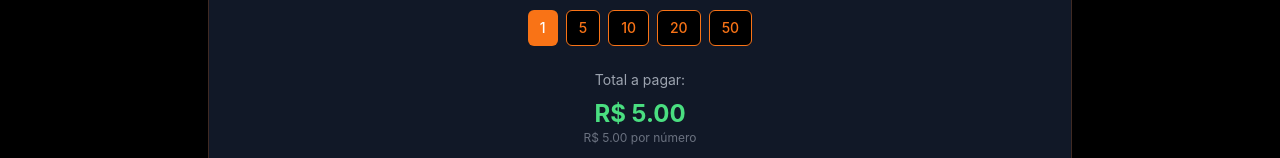
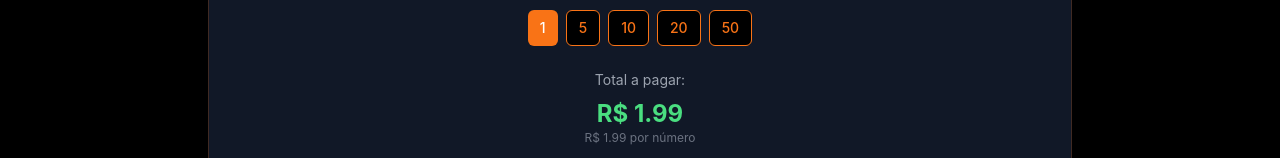
Before and after one commit to sistemasia25/litoral-premia-digital-rifa, a React (Vite) app: page / in a window 1280 px wide. Shown: the part 794-952 px from the top of the page. Built offline with nearby package versions, Linux system fonts and the light colour scheme.

Commit message:
Fix: Update number promotion values
Correct the number promotion values to 1.99 and 0.99.

```diff
--- a/src/components/NumberSelector.tsx
+++ b/src/components/NumberSelector.tsx
@@ -7,8 +7,17 @@ import { PurchaseModal } from "./PurchaseModal";
 const NumberSelector = () => {
   const [quantity, setQuantity] = useState(1);
   const [isPurchaseModalOpen, setIsPurchaseModalOpen] = useState(false);
-  const pricePerNumber = 5;
-  const total = (quantity * pricePerNumber).toFixed(2);
+  const pricePerNumber = 1.99;
+
+  // Calcular o total com desconto para 10 números ou mais
+  const calculateTotal = () => {
+    if (quantity >= 10) {
+      return (quantity * 0.99).toFixed(2);
+    }
+    return (quantity * pricePerNumber).toFixed(2);
+  };
+
+  const total = calculateTotal();
 
   const increaseQuantity = () => {
     if (quantity < 100) {
@@ -85,7 +94,11 @@ const NumberSelector = () => {
       <div className="text-center mb-6">
         <div className="text-sm text-gray-400 mb-2">Total a pagar:</div>
         <div className="text-2xl font-bold text-green-400">R$ {total}</div>
-        <div className="text-xs text-gray-500">R$ {pricePerNumber.toFixed(2)} por número</div>
+        {quantity >= 10 ? (
+          <div className="text-xs text-yellow-400">Promoção: R$ 0,99 por número</div>
+        ) : (
+          <div className="text-xs text-gray-500">R$ {pricePerNumber.toFixed(2)} por número</div>
+        )}
       </div>
 
       <Button
```
